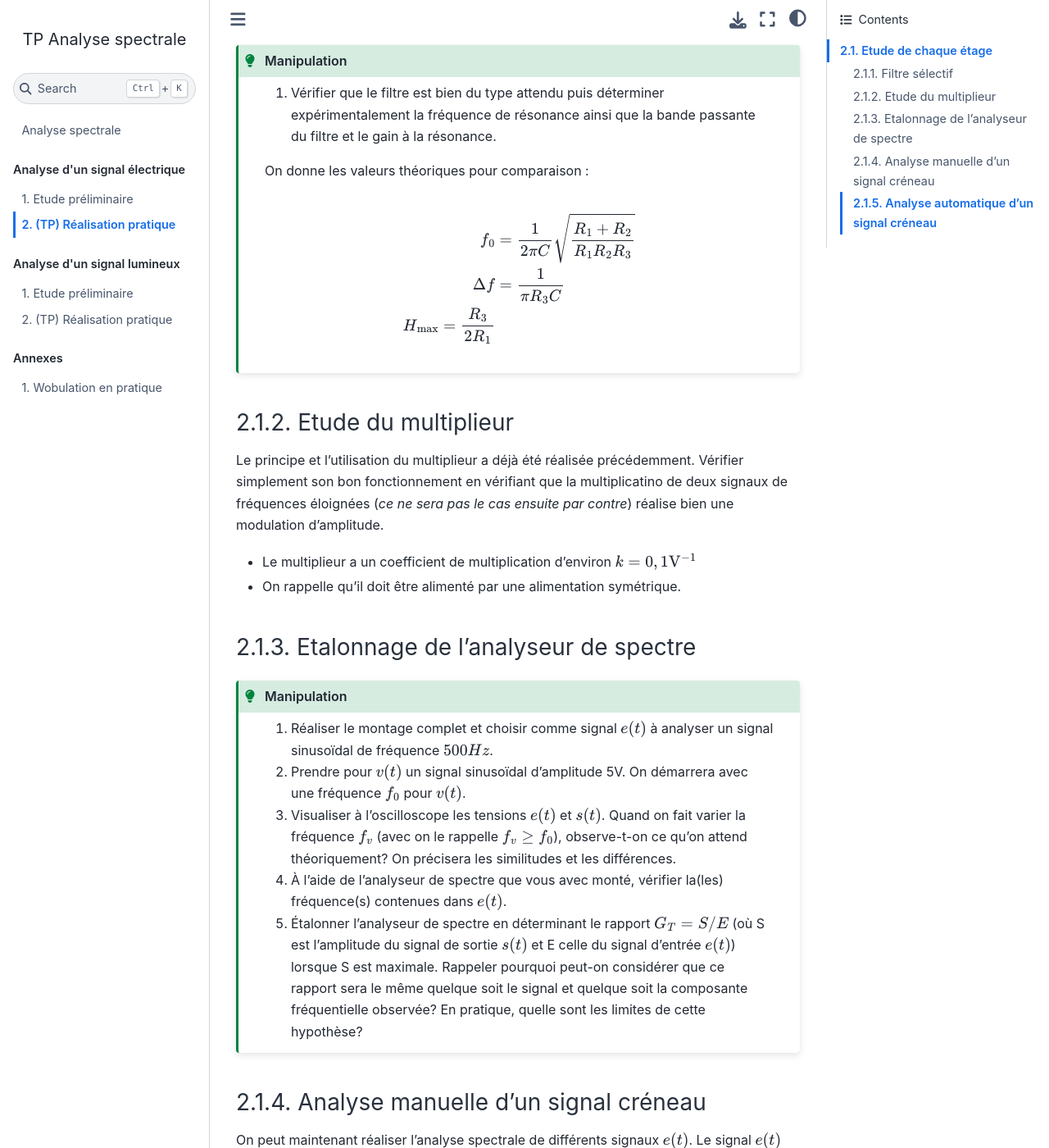
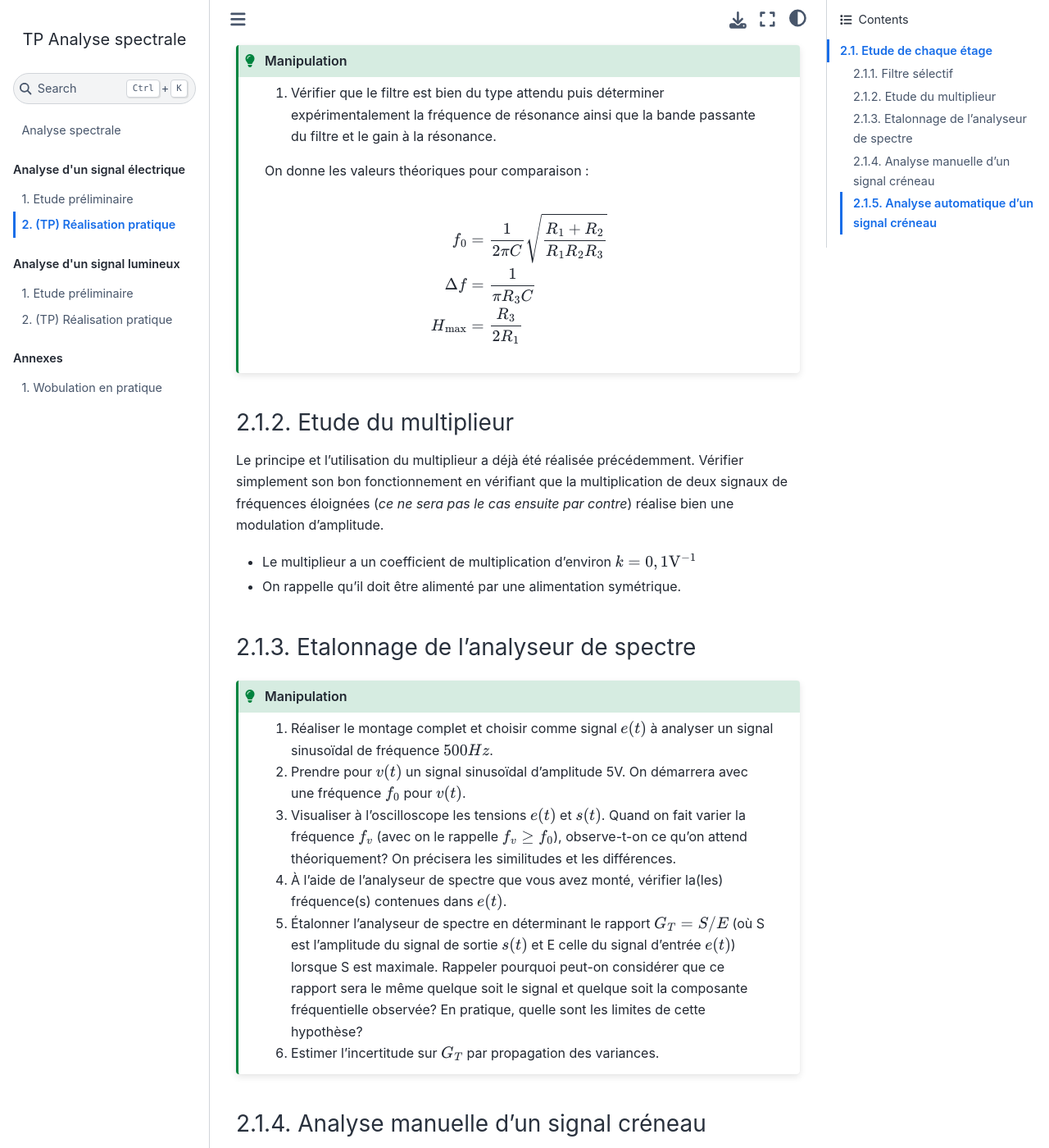
Before and after one commit to pcsi3physiquestan/tp4_analspec_sources, a Jupyter Book: the page built from notebook/anspec_elec_tp.md, in a window 1280 px wide and 1400 px high, scrolled down 681 px. Shown: the whole window at 82% size. Built offline with Jupyter Book 1.0.4 settings and Sphinx 7.4.7 and the Sphinx Book theme 1.1.4, drawn with Linux system fonts in a browser that asks for light colours; some of the changed text lies outside the part shown.

Commit message:
Mise à jour des sources

`````diff
--- a/notebook/anspec_elec_tp.md
+++ b/notebook/anspec_elec_tp.md
@@ -37,12 +37,12 @@ On donne les valeurs théoriques pour comparaison :
 \begin{align*}
   f_0 &= \frac{1}{2 \pi C} \sqrt{\frac{R_1+R_2}{R_1R_2R_3}}\\
   \Delta f &= \frac{1}{\pi R_3 C}\\
-  H_{\max}=\frac{R_3}{2R_1}
+  H_{\max}&=\frac{R_3}{2R_1}
 \end{align*}
 ````
 
 ### Etude du multiplieur
-Le principe et l'utilisation du multiplieur a déjà été réalisée précédemment. Vérifier simplement son bon fonctionnement en vérifiant que la multiplicatino de deux signaux de fréquences éloignées (_ce ne sera pas le cas ensuite par contre_) réalise bien une modulation d'amplitude.
+Le principe et l'utilisation du multiplieur a déjà été réalisée précédemment. Vérifier simplement son bon fonctionnement en vérifiant que la multiplication de deux signaux de fréquences éloignées (_ce ne sera pas le cas ensuite par contre_) réalise bien une modulation d'amplitude.
 
 * Le multiplieur a un coefficient de multiplication d'environ $k=0,1\rm{V^{-1}}$
 * On rappelle qu'il doit être alimenté par une alimentation symétrique.
@@ -54,8 +54,9 @@ Le principe et l'utilisation du multiplieur a déjà été réalisée précédem
 1. Réaliser le montage complet et choisir comme signal $e(t)$ à analyser un signal sinusoïdal de fréquence $500Hz$.
 2. Prendre pour $v(t)$ un signal sinusoïdal d'amplitude 5V. On démarrera avec une fréquence $f_0$ pour $v(t)$.
 3. Visualiser à l'oscilloscope les tensions $e(t)$ et $s(t)$. Quand on fait varier la fréquence $f_v$ (avec on le rappelle $f_v \geq f_0$), observe-t-on ce qu'on attend théoriquement? On précisera les similitudes et les différences.
-4. À l'aide de l'analyseur de spectre que vous avec monté, vérifier la(les) fréquence(s) contenues dans $e(t)$.
+4. À l'aide de l'analyseur de spectre que vous avez monté, vérifier la(les) fréquence(s) contenues dans $e(t)$.
 5. Étalonner l'analyseur de spectre en déterminant le rapport $G_T =S / E$ (où S est l'amplitude du signal de sortie $s(t)$ et E celle du signal d'entrée $e(t)$) lorsque S est maximale. Rappeler pourquoi peut-on considérer que ce rapport sera le même quelque soit le signal et quelque soit la composante fréquentielle observée? En pratique, quelle sont les limites de cette hypothèse?
+6. Estimer l'incertitude sur $G_T$ par propagation des variances.
 ````
 
 ### Analyse manuelle d'un signal créneau
@@ -72,7 +73,7 @@ Cette analyse manuelle permettra de bien comprendre le principe de sélection de
 ````{admonition} Manipulation
 :class: tip
 1. Préciser le protocole permettant de déterminer les fréquences et les amplitudes du fondamental et des harmoniques du signal.
-2. Réaliser les mesures pour le fondamental et une harmonique. Commenter la précision des mesures? Quels sont les facteurs qui causent ces imprécisions?
+2. Réaliser les mesures pour le fondamental et une harmonique. Commenter la précision des mesures? Quels sont les facteurs qui causent ces imprécisions? (On ne demande pas de mesure d'incertitude).
 ````
 
 ### Analyse automatique d'un signal créneau
@@ -84,7 +85,7 @@ Avant de réaliser l'automatisation, il convient d'observer ce que le GBF déliv
 ````{admonition} Manipulation préliminaire
 :class: tip
 1. Débrancher le GBF délivrant $v(t)$ du circuit et observer ce signal sur l'oscilloscope.
-2. Activer la wobulation en démarrant à $f_0$ jusqu'à $5kHz$ en faisant en sorte que le balyage en fréquence dure 1 secondes. Des explications sur les réglages sont donnés [ici](wobulation).
+2. Activer la wobulation en démarrant à $f_0$ jusqu'à $5kHz$ en faisant en sorte que le balyage en fréquence dure 1 secondes. Des explications sur les réglages sont donnés [ici](wobulation). On déterminera la relation $u(f)$ donnant la tension délivrée par la sortie `SWEEP IN/OUT` en fonction de la fréquence.
 3. Observer que la fréquence du signal varie effectivement au cours du temps. Vous pouvez rebrancher le GBF sur le multiplier et observer la sortie. Observe-t-on "l'amplitude" en sortie ?
 ````
 
`````
Also changed, not shown: other parts of notebook/anspec_elec_tp.md (+1 -1 lines), notebook/anspec_optique_tp.md (+1 -1 lines).
